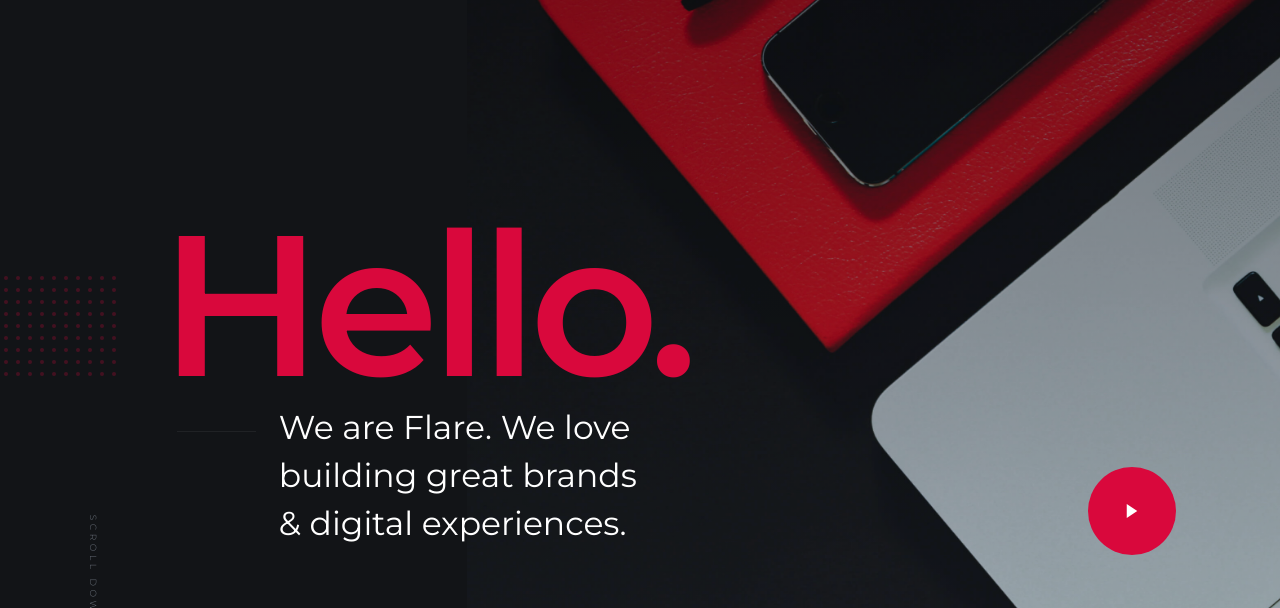
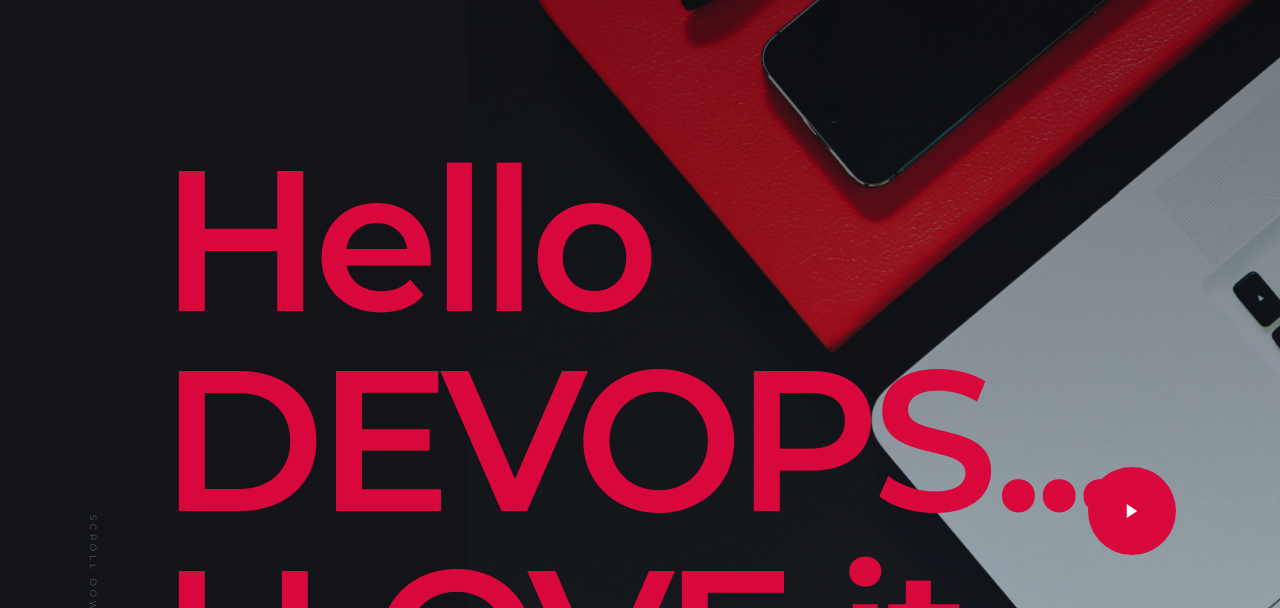
Before and after one commit to Nisflei/web_flare, a plain HTML site: page index.html in a window 1280 px wide. Shown: the part 101-709 px from the top of the page. Drawn offline with Linux system fonts and the light colour scheme.

Commit message:
Update index.html

```diff
--- a/index.html
+++ b/index.html
@@ -90,7 +90,7 @@
         <div class="row s-hero__content">
             <div class="column">
 
-                <h1>Hello.</h1>
+                <h1>Hello DEVOPS... I LOVE it.</h1>
                 <div class="s-hero__content-about">
 
                     <p>
```
